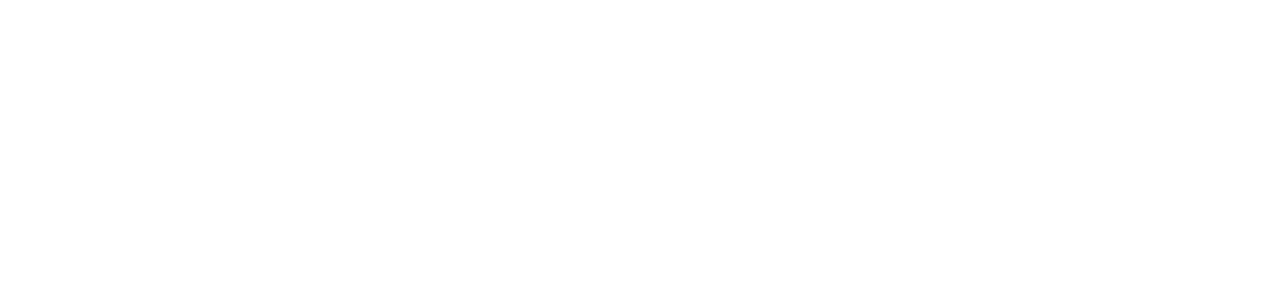
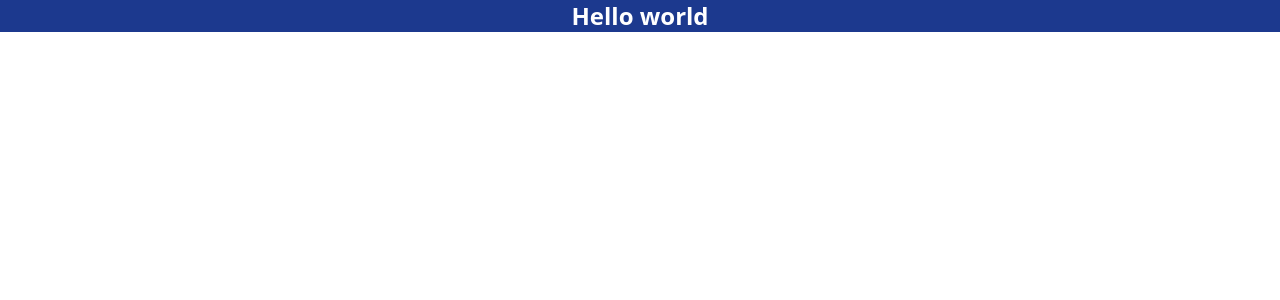
Before and after one commit to simranjit-kaur822/LogoWebsite, a React (Vite) app in the folder logowebsite/: page / in a window 1280 px wide. Shown: the top 300 px of the page. Built offline with nearby package versions, Linux system fonts and the light colour scheme.

Commit message:
add greeting message to App component

```diff
--- a/logowebsite/src/App.jsx
+++ b/logowebsite/src/App.jsx
@@ -4,7 +4,9 @@
   const [count, setCount] = useState(0)
 
   return (
-    <></>
+    <>
+      <p className='bg-blue-900 text-white text-2xl font-bold text-center'>Hello world</p>
+    </>
   )
 }
 
```
